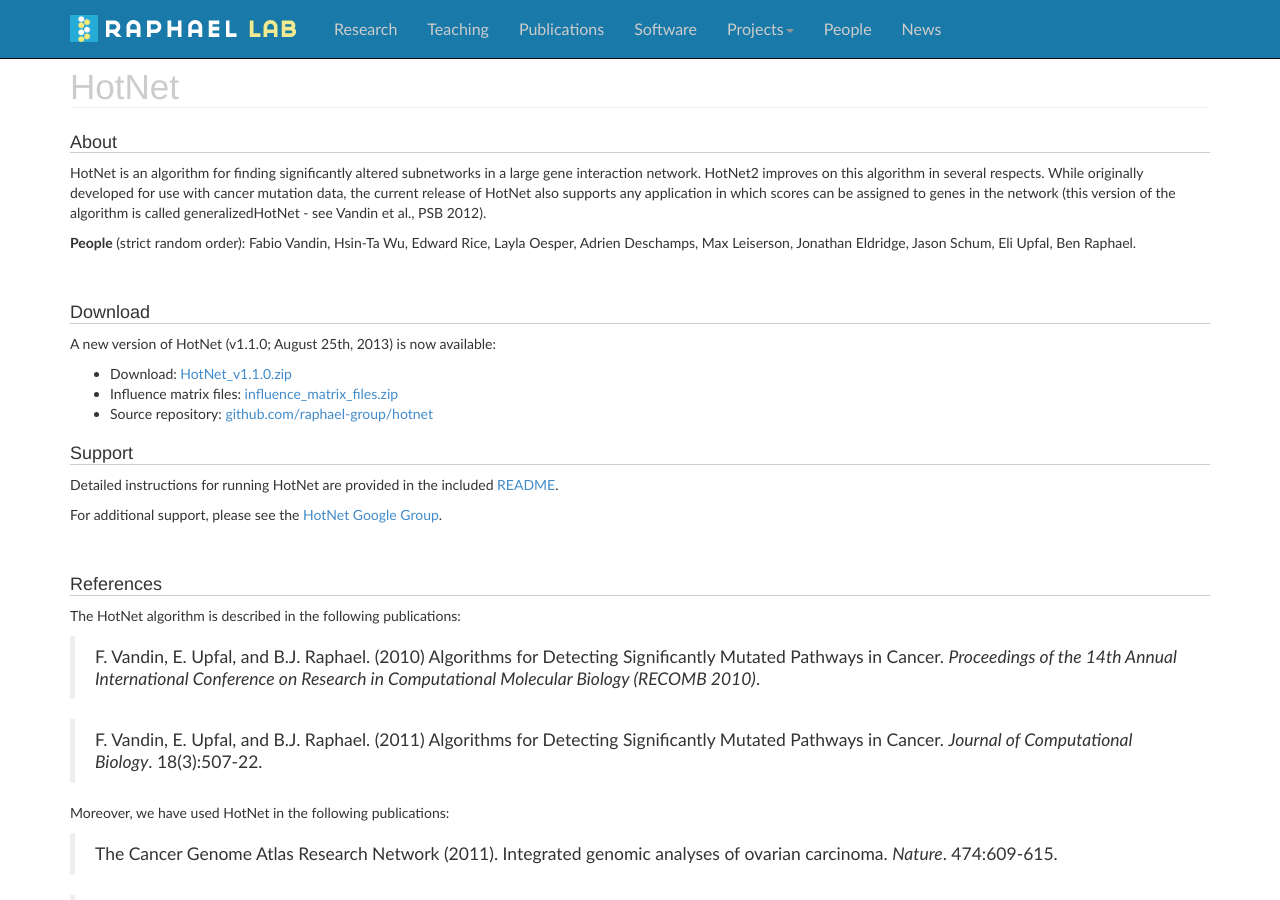
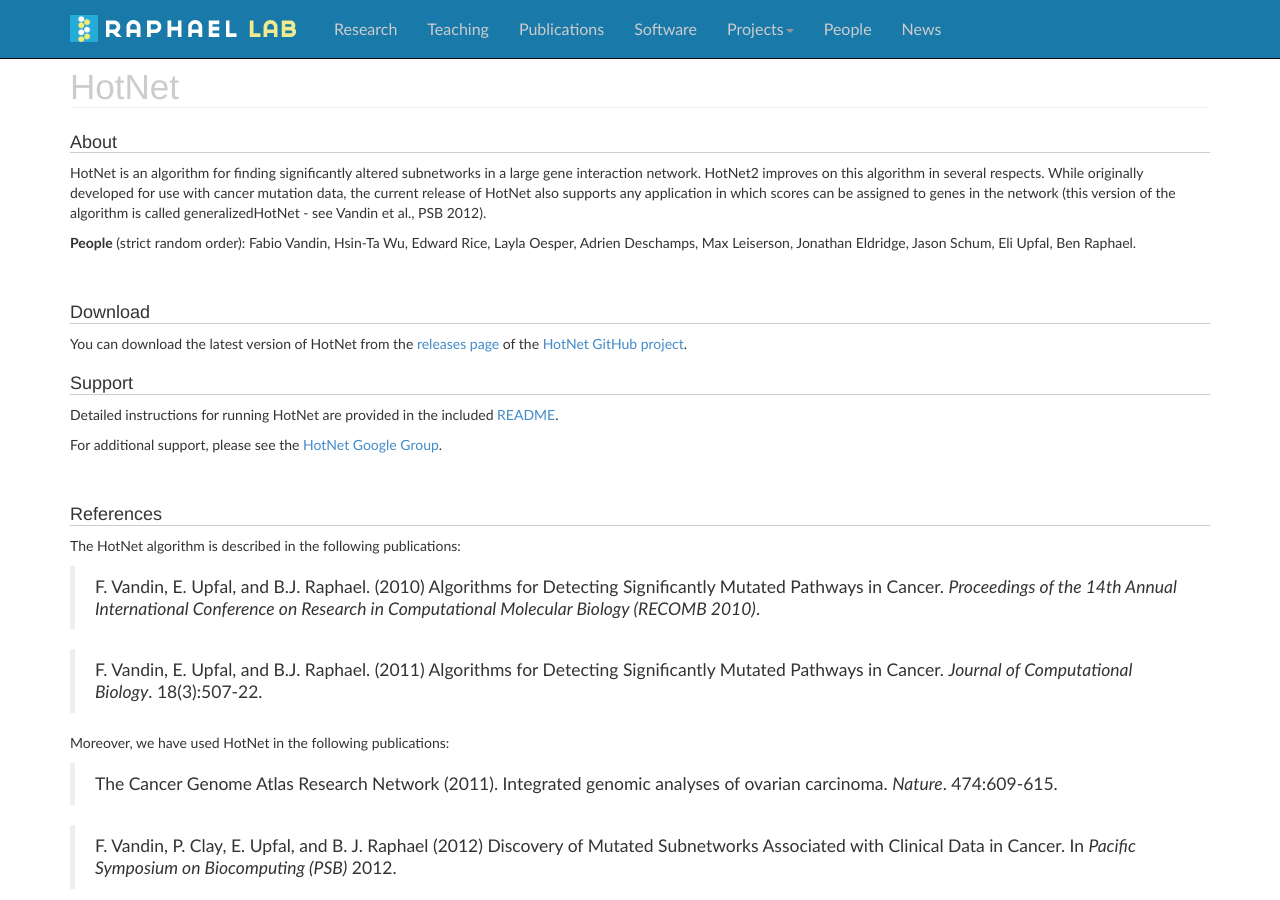
Before and after one commit to raphael-group/raphael-group.github.io, a Jekyll site: the page built from projects/hotnet/index.md, in a window 1280 px wide and 900 px high. Built offline with Jekyll 4.4.1, drawn with Linux system fonts in a browser that asks for light colours; nearby versions of some CDN libraries; Markdown is read by kramdown in place of the engine named in the settings; comment, search, counter and statistics services are not loaded.

Commit message:
Updates HotNet download links to point to GitHub project releases page

```diff
--- a/projects/hotnet/index.md
+++ b/projects/hotnet/index.md
@@ -13,11 +13,7 @@ HotNet is an algorithm for finding significantly altered subnetworks in a large
 
 <a name="download"></a>
 ##Download
-A new version of HotNet (v1.1.0; August 25th, 2013) is now available:
-
-* Download: [HotNet\_v1.1.0.zip](http://compbio.cs.brown.edu/projects/hotnet/HotNet_v1.1.0.zip)
-* Influence matrix files: [influence\_matrix\_files.zip](http://compbio.cs.brown.edu/projects/hotnet/influence_matrix_files.zip)
-* Source repository: [github.com/raphael-group/hotnet](https://github.com/raphael-group/hotnet)
+You can download the latest version of HotNet from the [releases page](https://github.com/raphael-group/hotnet/releases) of the [HotNet GitHub project](https://github.com/raphael-group/hotnet).
 
 ##Support
 Detailed instructions for running HotNet are provided in the included [README](https://github.com/raphael-group/hotnet/blob/master/README.md).
```
Also changed, not shown: software/index.md (+2 -2 lines).
